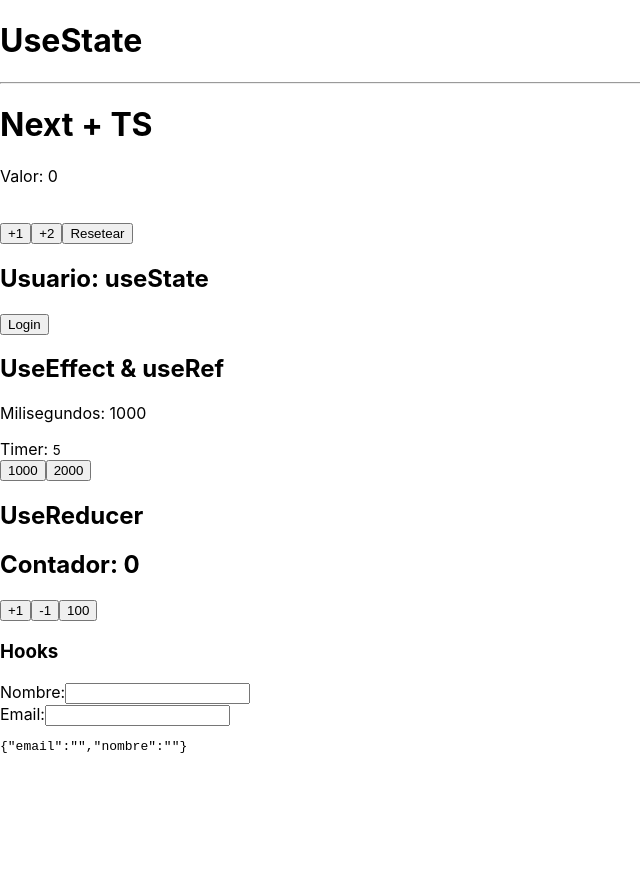
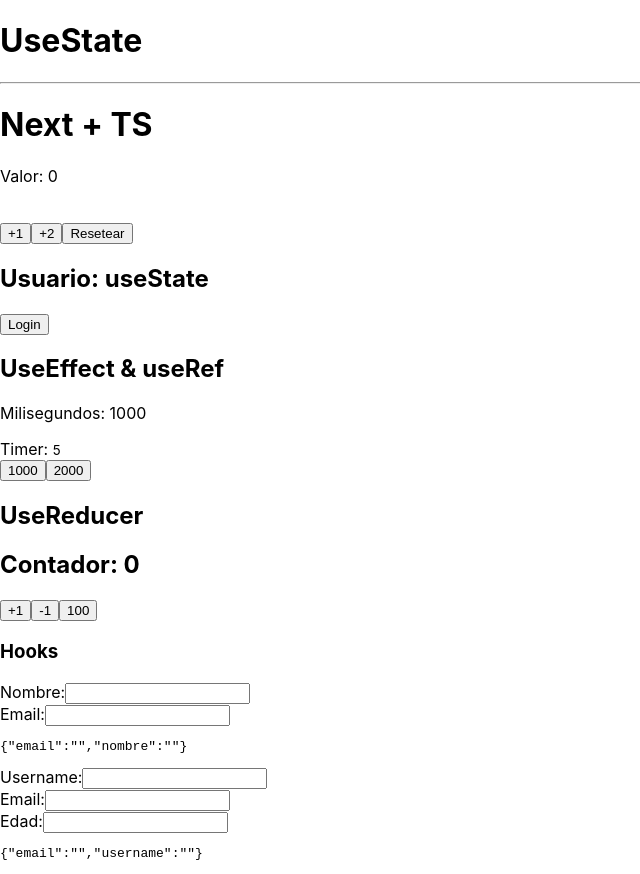
Before and after one commit to Jhonathan-Xavier/Practica1-DatahaPlus, a Next.js app in the folder next-serveless/: page / in a window 1280 px wide. Shown: the whole page, without its empty margins (0-640 px from the left). Before the commit the page ends 800 px from the top, so only its background shows below. Built offline with nearby package versions, Linux system fonts and the light colour scheme.

Commit message:
useReducer

```diff
--- a/next-serveless/pages/index.tsx
+++ b/next-serveless/pages/index.tsx
@@ -4,6 +4,7 @@ import {Usuario} from "../src/components/Usuario";
 import {TimerPadre} from "../src/components/TimerPadre";
 import {ContadorRed} from "../src/components/Reducer";
 import {Formulario} from "../src/components/Formulario";
+import {Formulario2} from "../src/components/Formulario2";
 
 const Home: NextPage = () => {
   return (
@@ -21,6 +22,7 @@ const Home: NextPage = () => {
 
         <h3>Hooks</h3>
         <Formulario/>
+        <Formulario2/>
     </div>
   )
 }
--- a/next-serveless/src/components/Formulario.tsx
+++ b/next-serveless/src/components/Formulario.tsx
@@ -2,6 +2,7 @@ import {ChangeEvent, useState} from "react";
 
 
 //1) Creamos un formulario
+//export const Formulario = () => {
 export const Formulario = () => {
   const [formulario, setFormulario] = useState({
       email: "",
@@ -12,9 +13,10 @@ export const Formulario = () => {
     const handleChange = ({target}: ChangeEvent<HTMLInputElement>) => {
         const { name, value } = target;
 
+        //3) Se seleta en el input para que aparezca
         setFormulario({
             ...formulario,
-            [name] : value
+            [name] : value, //La propiedad que está cambiando: su valor
         })
     }
 
@@ -29,7 +31,7 @@ export const Formulario = () => {
 
              <div>
                  <label>Email:</label>
-                 <input type="email" name="email"/>
+                 <input onChange={handleChange} type="email" name="email"/>
              </div>
 
              {/*Yo no puedo imprimir un objeto directamente en HTML, pero puedo serializarlo:*/}
--- /dev/null
+++ b/next-serveless/src/components/Formulario2.tsx
@@ -0,0 +1,48 @@
+import {ChangeEvent, useState} from "react";
+import {useForm} from "../hooks/useForm";
+
+//9) Creamos la interfaz
+interface FormData {
+    email: string,
+    username: string
+    edad?: number
+}
+
+//1) Creamos un formulario
+export const Formulario2 = () => {
+
+    //7) traemos el objeto que retornamos de useForm
+    //10) Le asignamos al useForm el tipo de dato de la interfaz
+    const { username, email, edad, formulario, handleChange} = useForm<FormData>({
+        email: '',
+        username: ''
+    });
+
+    //8) desestructuramos las propiedades
+    //const { email, username, edad} = formulario;
+
+    return(
+        <div>
+            <form autoComplete="off">
+                <div>
+                    <label>Username:</label>
+                    <input onChange={handleChange} type="text" name="username" value={formulario.username}/>
+                </div>
+
+                <div>
+                    <label>Email:</label>
+                    <input onChange={handleChange} type="email" name="email" value={formulario.email}/>
+                </div>
+
+                <div>
+                    <label>Edad:</label>
+                    <input onChange={handleChange} type="number" name="edad" value={edad}/>
+                </div>
+
+
+                {/*Yo no puedo imprimir un objeto directamente en HTML, pero puedo serializarlo:*/}
+                <pre>{JSON.stringify(formulario)}</pre>
+            </form>
+        </div>
+    )
+}
--- /dev/null
+++ b/next-serveless/src/hooks/useForm.tsx
@@ -0,0 +1,25 @@
+import {ChangeEvent, useState} from "react";
+
+//2) Creamos el custom Hook
+export const useForm = <T extends Object>(initialState: T) => {
+    //3) Definimos el useState y la función le damos un estado inicial
+    const [formulario, setFormulario] = useState(initialState);
+
+    //4) Creamos nuestra funcion de cambio
+    const handleChange = ({target}: ChangeEvent<HTMLInputElement>) => {
+        const { name, value } = target;
+
+        //5) Se seleta en el input para que aparezca
+        setFormulario({
+            ...formulario,
+            [name] : value, //La propiedad que está cambiando: su valor
+        })
+    }
+
+    //6) Exportamos el objeto
+    return {
+        formulario,
+        handleChange,
+        ...formulario //podemos también mandar el formulario desestructurado
+    }
+}
```
